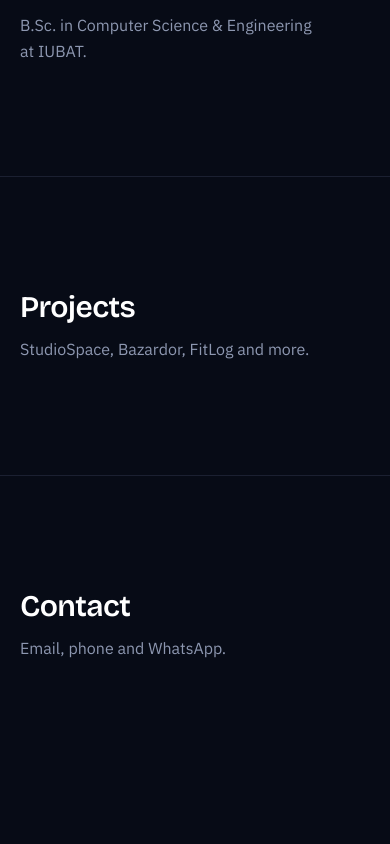
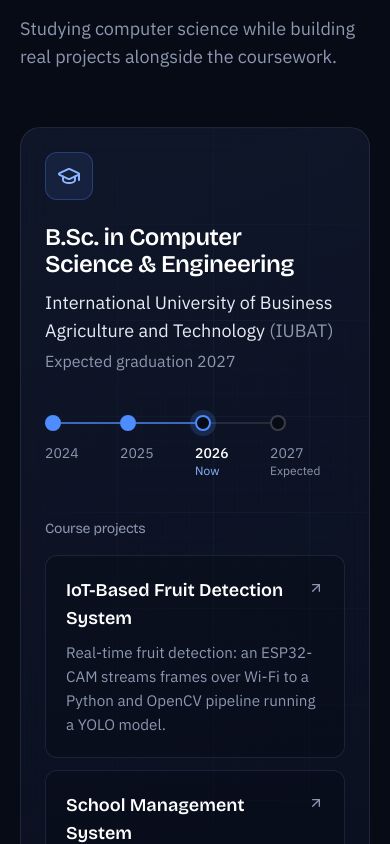
Before and after one commit to Istiak0614/portfolio, a Next.js app: page / in a window 390 px wide. Shown: the part 6160-7004 px from the top of the page. Before the commit the page ends 6933 px from the top, so only its background shows below. Built offline with nearby package versions, Linux system fonts and the light colour scheme.

Commit message:
feat: add Education section

```diff
--- a/src/app/page.tsx
+++ b/src/app/page.tsx
@@ -1,6 +1,7 @@
 import { Hero } from "@/components/sections/hero";
 import { About } from "@/components/sections/about";
 import { Skills } from "@/components/sections/skills";
+import { Education } from "@/components/sections/education";
 import { SectionPlaceholder } from "@/components/sections/section-placeholder";
 
 export default function Home() {
@@ -9,7 +10,7 @@ export default function Home() {
       <Hero />
       <About />
       <Skills />
-      <SectionPlaceholder id="education" title="Education" note="B.Sc. in Computer Science & Engineering at IUBAT." />
+      <Education />
       <SectionPlaceholder id="projects" title="Projects" note="StudioSpace, Bazardor, FitLog and more." />
       <SectionPlaceholder id="contact" title="Contact" note="Email, phone and WhatsApp." />
     </main>
--- /dev/null
+++ b/src/components/sections/education.tsx
@@ -0,0 +1,88 @@
+import { ArrowUpRight, GraduationCap } from "lucide-react";
+import { education } from "@/data/education";
+import { Reveal } from "@/components/ui/reveal";
+import { SectionHeading } from "@/components/ui/section-heading";
+import { YearTrack } from "@/components/sections/year-track";
+
+function yearsBetween(period: string) {
+  const [start, end] = period.match(/\d{4}/g)!.map(Number);
+  return Array.from({ length: end - start + 1 }, (_, index) => start + index);
+}
+
+export function Education() {
+  return (
+    <section aria-labelledby="education-title" id="education" className="relative py-28 md:py-36">
+      <div className="container-page">
+        <Reveal>
+          <SectionHeading
+            id="education-title"
+            title="Education"
+            description="Studying computer science while building real projects alongside the coursework."
+          />
+        </Reveal>
+
+        {education.map((item) => {
+          const years = yearsBetween(item.period);
+          return (
+            <Reveal key={item.degree} delay={0.1} className="mt-14">
+              <article className="glass relative overflow-hidden rounded-[var(--radius-card)]">
+                <div
+                  aria-hidden
+                  className="blueprint-grid absolute inset-0 -z-10 opacity-60"
+                />
+
+                <div className="grid gap-10 p-6 md:p-10 lg:grid-cols-[1.05fr_0.95fr] lg:gap-14">
+                  <div>
+                    <span className="grid size-12 place-items-center rounded-xl border border-electric/30 bg-electric/10 text-electric-soft">
+                      <GraduationCap aria-hidden className="size-6" />
+                    </span>
+                    <h3 className="mt-6 text-[clamp(1.5rem,2.6vw,2rem)] font-semibold text-white">
+                      {item.degree}
+                    </h3>
+                    <p className="mt-3 text-lg text-text">
+                      {item.institution}{" "}
+                      <span className="text-muted">({item.shortName})</span>
+                    </p>
+                    <p className="mt-1 text-muted">{item.status}</p>
+
+                    <div className="mt-10">
+                      <YearTrack years={years} label={`Study period ${item.period}`} />
+                    </div>
+                  </div>
+
+                  <div>
+                    <h4 className="text-sm text-muted">Course projects</h4>
+                    <ul className="mt-4 space-y-3">
+                      {item.courseProjects.map((project) => (
+                        <li key={project.name}>
+                          <a
+                            href={project.repo}
+                            target="_blank"
+                            rel="noreferrer"
+                            className="group block rounded-xl border border-line bg-ink/40 p-5 transition-[border-color,background-color] duration-300 hover:border-electric/40 hover:bg-electric/[0.05]"
+                          >
+                            <span className="flex items-start justify-between gap-4">
+                              <span className="font-display text-lg font-semibold text-white">
+                                {project.name}
+                              </span>
+                              <ArrowUpRight
+                                aria-hidden
+                                className="mt-1 size-4 shrink-0 text-muted transition-[color,transform] duration-300 group-hover:translate-x-0.5 group-hover:-translate-y-0.5 group-hover:text-electric-soft"
+                              />
+                            </span>
+                            <span className="mt-2 block text-[0.95rem] text-muted">{project.summary}</span>
+                            <span className="sr-only">(opens GitHub repository)</span>
+                          </a>
+                        </li>
+                      ))}
+                    </ul>
+                  </div>
+                </div>
+              </article>
+            </Reveal>
+          );
+        })}
+      </div>
+    </section>
+  );
+}
--- /dev/null
+++ b/src/components/sections/year-track.tsx
@@ -0,0 +1,49 @@
+"use client";
+
+import { useSyncExternalStore } from "react";
+import { cn } from "@/lib/utils";
+
+const subscribe = () => () => {};
+const getYear = () => new Date().getFullYear();
+const getServerYear = () => null;
+
+export function YearTrack({ years, label }: { years: number[]; label: string }) {
+  const currentYear = useSyncExternalStore(subscribe, getYear, getServerYear);
+
+  return (
+    <ol className="flex items-start" aria-label={label}>
+      {years.map((year, index) => {
+        const isPast = currentYear !== null && year < currentYear;
+        const isNow = year === currentYear;
+        const isLast = index === years.length - 1;
+        return (
+          <li key={year} className="relative flex-1">
+            {!isLast && (
+              <span
+                aria-hidden
+                className={cn(
+                  "absolute top-[7px] left-4 h-0.5 w-[calc(100%-1rem)] transition-colors duration-700",
+                  isPast ? "bg-electric/70" : "bg-white/10",
+                )}
+              />
+            )}
+            <span
+              aria-hidden
+              className={cn(
+                "relative block size-4 rounded-full border-2 transition-colors duration-700",
+                isPast && "border-electric bg-electric",
+                isNow && "border-electric bg-ink shadow-[0_0_0_5px_rgb(77_141_255/0.18)]",
+                !isPast && !isNow && "border-white/20 bg-ink",
+              )}
+            />
+            <span className={cn("mt-3 block text-sm", isNow ? "font-medium text-white" : "text-muted")}>
+              {year}
+              {isNow && <span className="block text-xs font-normal text-electric-soft">Now</span>}
+              {isLast && !isNow && <span className="block text-xs">Expected</span>}
+            </span>
+          </li>
+        );
+      })}
+    </ol>
+  );
+}
```
